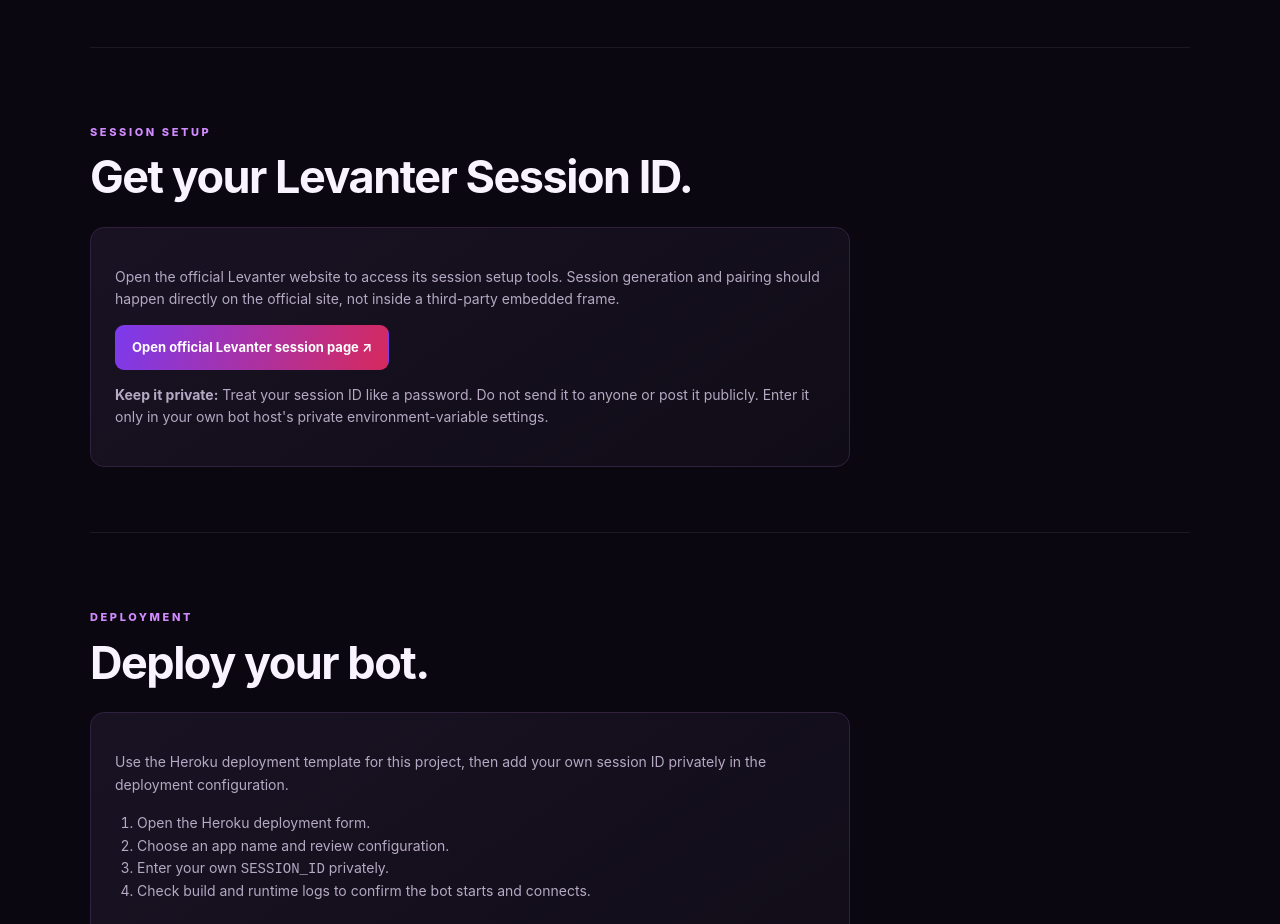
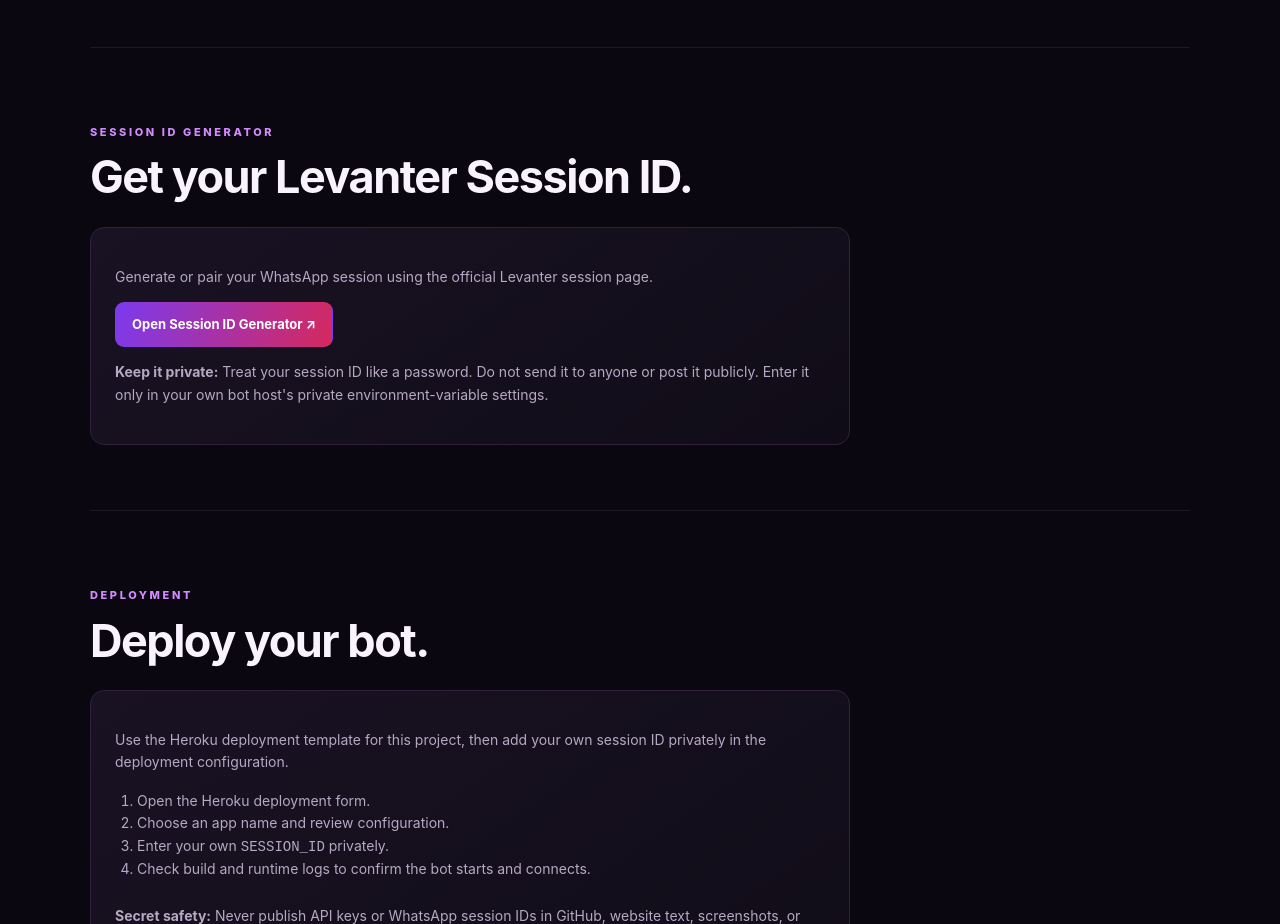
Before and after one commit to malikshoraim8-cmd/theworstshomii, a website: page docs/index.html in a window 1280 px wide. Shown: the part 1640-2564 px from the top of the page. Drawn offline with Linux system fonts and the light colour scheme.

Commit message:
Style session ID section as a separate generator section

```diff
--- a/docs/index.html
+++ b/docs/index.html
@@ -4,6 +4,6 @@
 <main id="home"><section class="hero wrap"><div><p class="eyebrow">CUSTOM-BRANDED LEVANTER PROJECT</p><h1>Your WhatsApp.<br><em>Your rules.</em></h1><p class="lead">A dark, bold home for The Worst Shomii — planned around Levanter's plugin-based WhatsApp bot and group utilities.</p><div class="actions"><a class="btn hot" href="#features">Explore features ↘</a><a class="btn" href="https://github.com/malikshoraim8-cmd/theworstshomii">View repository ↗</a></div><p class="notice">● WEBSITE LIVE-READY · DEPLOYMENT SETUP INCLUDED</p></div><aside class="terminal"><div class="dots">● ● ● <span>SHOMII / CONTROL</span></div><p>SYSTEM STATUS <strong>REVIEW DRAFT</strong></p><div><i>01</i> project <b>The Worst Shomii</b></div><div><i>02</i> engine <b>Levanter / Node.js</b></div><div><i>03</i> website <b>GitHub Pages</b></div><div><i>04</i> worker <b>Heroku</b></div><hr><small>STATUS: SESSION LINK ADDED</small></aside></section>
 <section class="wrap section" id="features"><p class="eyebrow">WHAT IT'S BUILT FOR</p><h2>Tools with purpose.</h2><p class="muted">Planned feature areas. Exact availability depends on the source version and enabled plugins.</p><div class="cards"><article><b>01 / GROUP TOOLS</b><h3>Group management</h3><p>Moderation and group utilities provided by supported plugins.</p></article><article><b>02 / MEDIA</b><h3>Media utilities</h3><p>Sticker and media helpers where supported by the selected source.</p></article><article><b>03 / PLUGINS</b><h3>Plugin system</h3><p>Organized commands and configurable bot features.</p></article></div></section>
 <section class="wrap section" id="commands"><p class="eyebrow">COMMANDS</p><h2>Command preview.</h2><p class="muted">Examples only — not confirmed until the actual source and prefix are reviewed.</p><div class="cmd"><code>.menu</code><span>Command menu <small>Illustrative example</small></span></div><div class="cmd"><code>.alive</code><span>Bot status <small>Illustrative example</small></span></div><div class="cmd"><code>.sticker</code><span>Sticker tool <small>Illustrative example</small></span></div></section>
-<section class="wrap section" id="session"><p class="eyebrow">SESSION SETUP</p><h2>Get your Levanter Session ID.</h2><div class="deploy"><p>Open the official Levanter website to access its session setup tools. Session generation and pairing should happen directly on the official site, not inside a third-party embedded frame.</p><a class="btn hot" href="https://levanter.site/" target="_blank" rel="noopener noreferrer">Open official Levanter session page ↗</a><p><strong>Keep it private:</strong> Treat your session ID like a password. Do not send it to anyone or post it publicly. Enter it only in your own bot host's private environment-variable settings.</p></div></section>
+<section class="wrap section" id="session"><p class="eyebrow">SESSION ID GENERATOR</p><h2>Get your Levanter Session ID.</h2><div class="deploy"><p>Generate or pair your WhatsApp session using the official Levanter session page.</p><a class="btn hot" href="https://levanter.site/" target="_blank" rel="noopener noreferrer">Open Session ID Generator ↗</a><p><strong>Keep it private:</strong> Treat your session ID like a password. Do not send it to anyone or post it publicly. Enter it only in your own bot host's private environment-variable settings.</p></div></section>
 <section class="wrap section" id="deploy"><p class="eyebrow">DEPLOYMENT</p><h2>Deploy your bot.</h2><div class="deploy"><p>Use the Heroku deployment template for this project, then add your own session ID privately in the deployment configuration.</p><ol><li>Open the Heroku deployment form.</li><li>Choose an app name and review configuration.</li><li>Enter your own <code>SESSION_ID</code> privately.</li><li>Check build and runtime logs to confirm the bot starts and connects.</li></ol><p><strong>Secret safety:</strong> Never publish API keys or WhatsApp session IDs in GitHub, website text, screenshots, or public chats. A personal Heroku API key is not required for ordinary bot deployment.</p><a class="btn hot" href="https://heroku.com/deploy?template=https://github.com/malikshoraim8-cmd/theworstshomii" target="_blank" rel="noopener noreferrer">Deploy to Heroku ↗</a> <a class="btn" href="DEPLOYMENT.md">Deployment guide ↗</a></div></section>
 <section class="wrap section" id="credits"><p class="eyebrow">CREDITS</p><h2>Built on open-source work.</h2><p class="muted">Planned source project: <a href="https://github.com/lyfe00011/levanter">lyfe00011/levanter</a>. Official session/setup page: <a href="https://levanter.site/">levanter.site</a>. Original author credits and applicable license notices must be preserved when source is integrated.</p></section></main><footer class="wrap">THE WORST SHOMII <span>Independent project · In development</span></footer><script src="script.js"></script></body></html>
```
